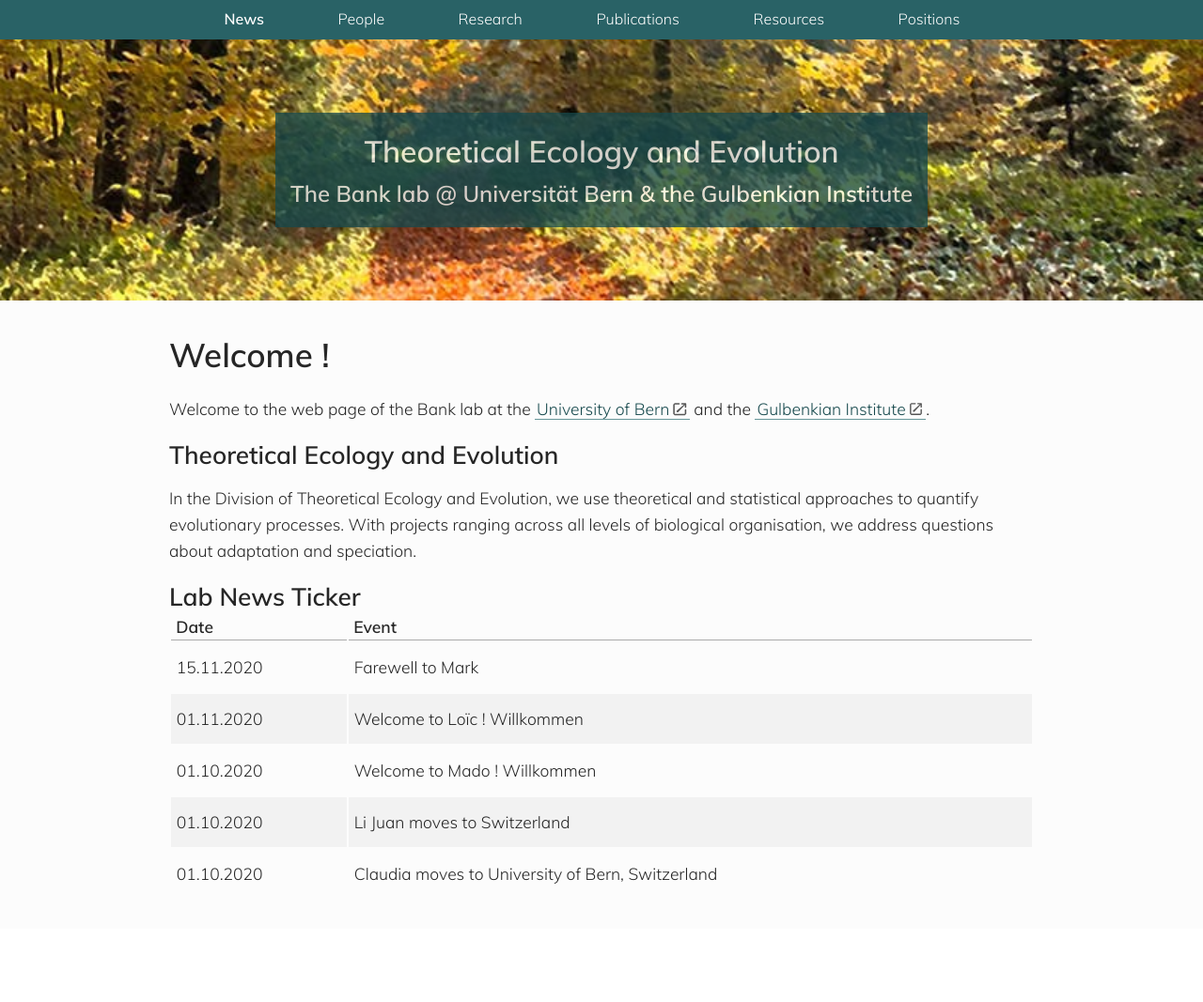
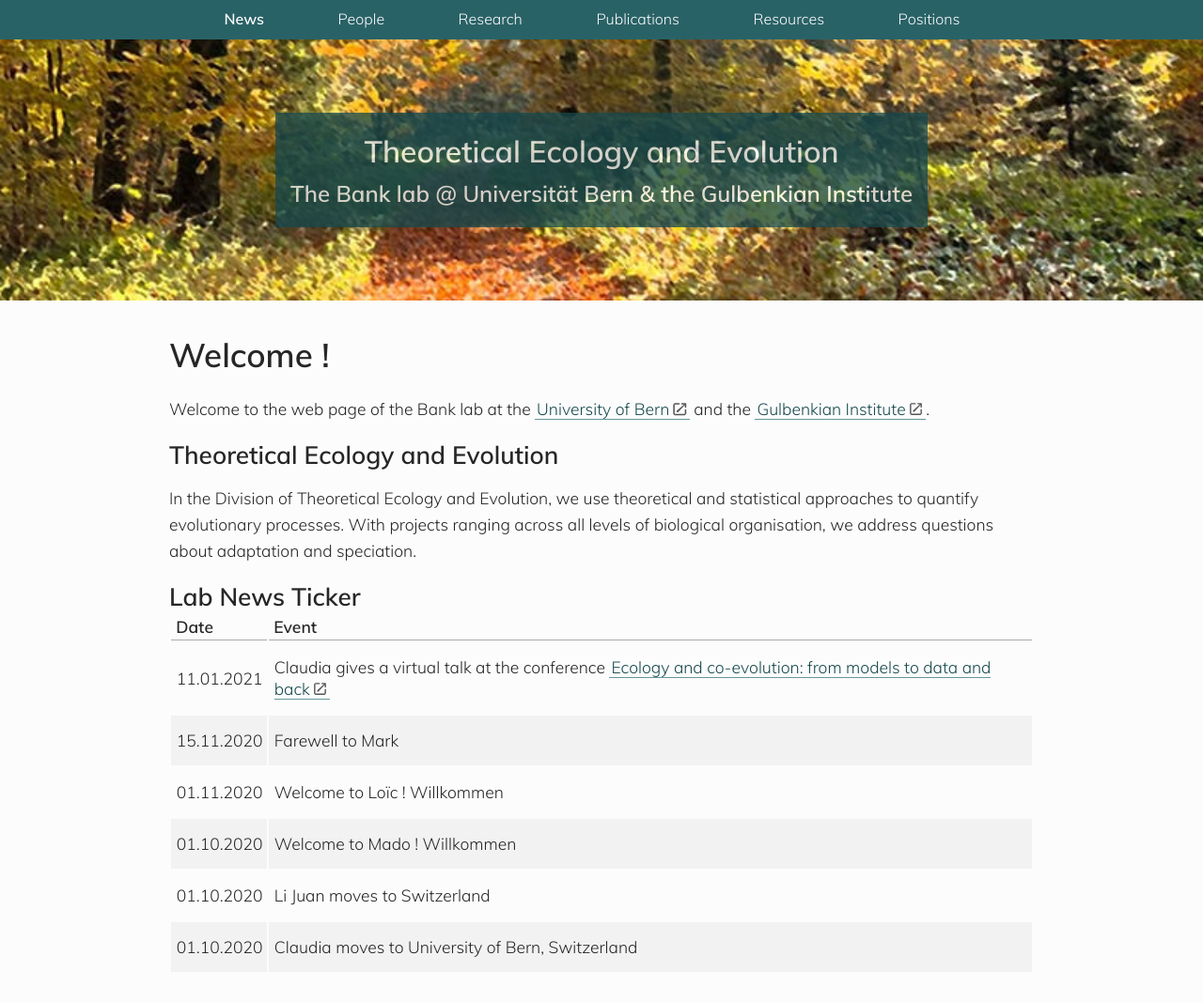
Before and after one commit to banklab/banklab.github.io, a Jekyll site: the page built from index.md, in a window 1280 px wide. Shown: the whole page at 94% size. Built offline with Jekyll 4.4.1, drawn with Linux system fonts in a browser that asks for light colours; some web fonts are replaced; before the commit the page ends 989 px from its top, so only the background shows below that.

Commit message:
Update index.md
Added my recent talk at the Paris conference

```diff
--- a/index.md
+++ b/index.md
@@ -16,6 +16,7 @@ In the Division of Theoretical Ecology and Evolution, we use theoretical and sta
 
 Date | Event
 ---  | ---
+11.01.2021 | Claudia gives a virtual talk at the conference [Ecology and co-evolution: from models to data and back](https://indico.math.cnrs.fr/event/5760/)
 15.11.2020 | Farewell to Mark
 01.11.2020 | Welcome to Loïc ! Willkommen
 01.10.2020 | Welcome to Mado ! Willkommen
```
